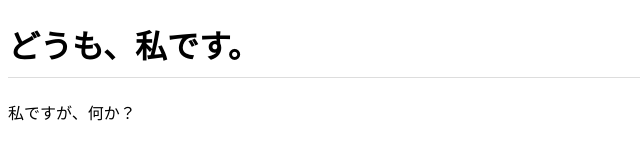
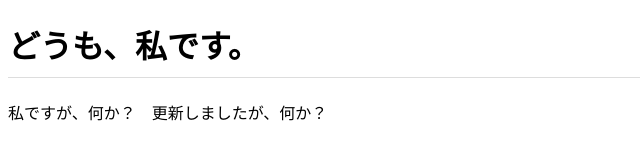
Before and after one commit to yori3-yj/yori3-yj.github.io, a plain HTML site: page index.html in a window 1280 px wide. Shown: the whole page, without its empty margins (0-640 px from the left). Drawn offline with Linux system fonts and the light colour scheme.

Commit message:
Add files via upload

```diff
--- a/index.html
+++ b/index.html
@@ -7,6 +7,6 @@
 </head>
 <body>
   <h1>どうも、私です。</h1>
-  <p>私ですが、何か？</p>
+  <p>私ですが、何か？　更新しましたが、何か？</p>
 </body>
 </html>
```
